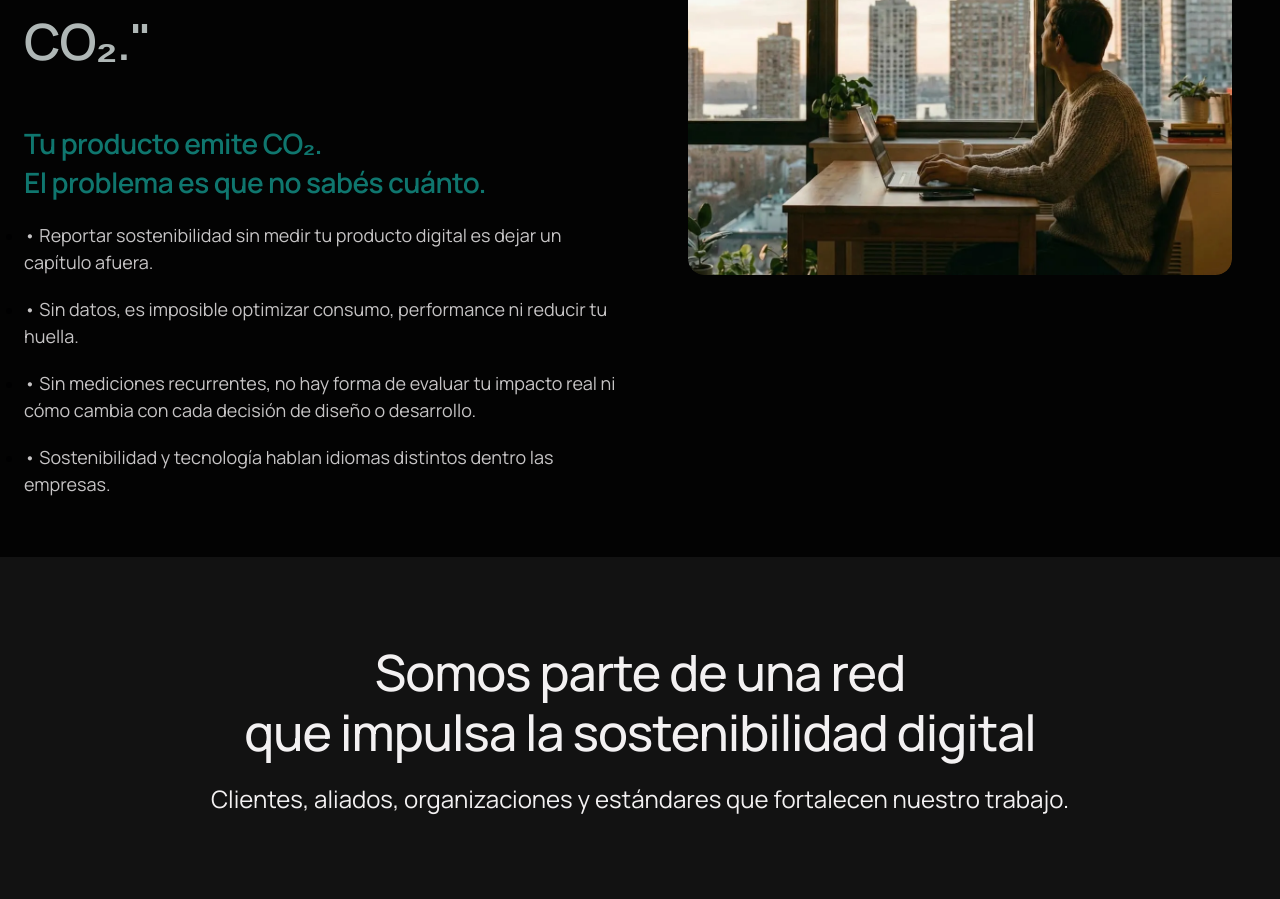
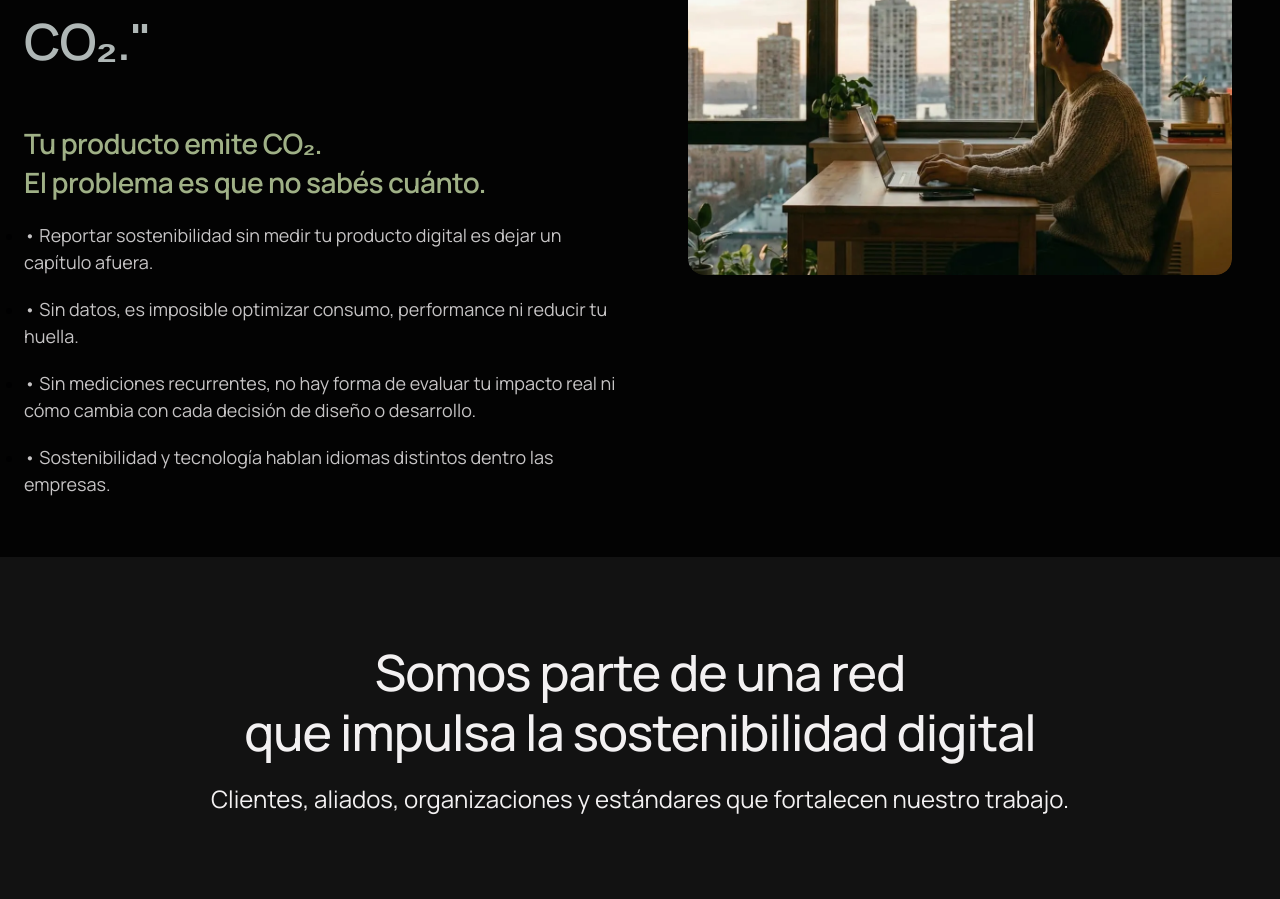
Before and after one commit to lugarbarino/ceiboweb, a plain HTML site: page carbondig.html in a window 1280 px wide. Shown: the part 1340-2239 px from the top of the page. Drawn offline with nearby package versions, Linux system fonts and the light colour scheme; a script that the page names is missing.

Commit message:
Cambia color de 'Tu producto emite CO2' a #9FB086

```diff
--- a/carbondig.html
+++ b/carbondig.html
@@ -341,7 +341,7 @@ mejora la performance y potencia el crecimiento de tu producto.">
                </h2>
 
                <div class="mt-45">
-                  <h3 class="tp-text-common-green-2 fw-600 fs-28 fs-xs-22 lh-140-per mb-20">
+                  <h3 class="tp-text-common-green fw-600 fs-28 fs-xs-22 lh-140-per mb-20">
                      Tu producto emite CO₂.<br>El problema es que no sabés cuánto.</h3>
                   <ul>
                      <li>
```
